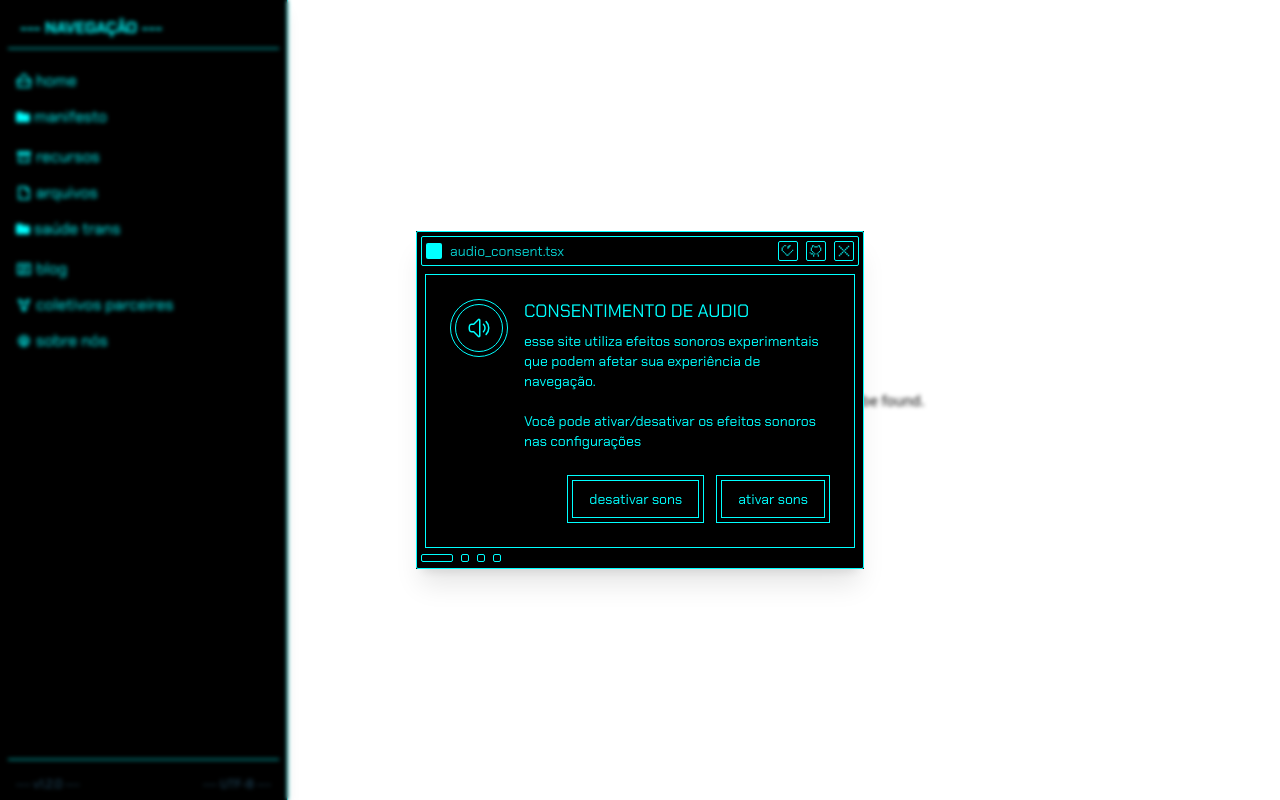
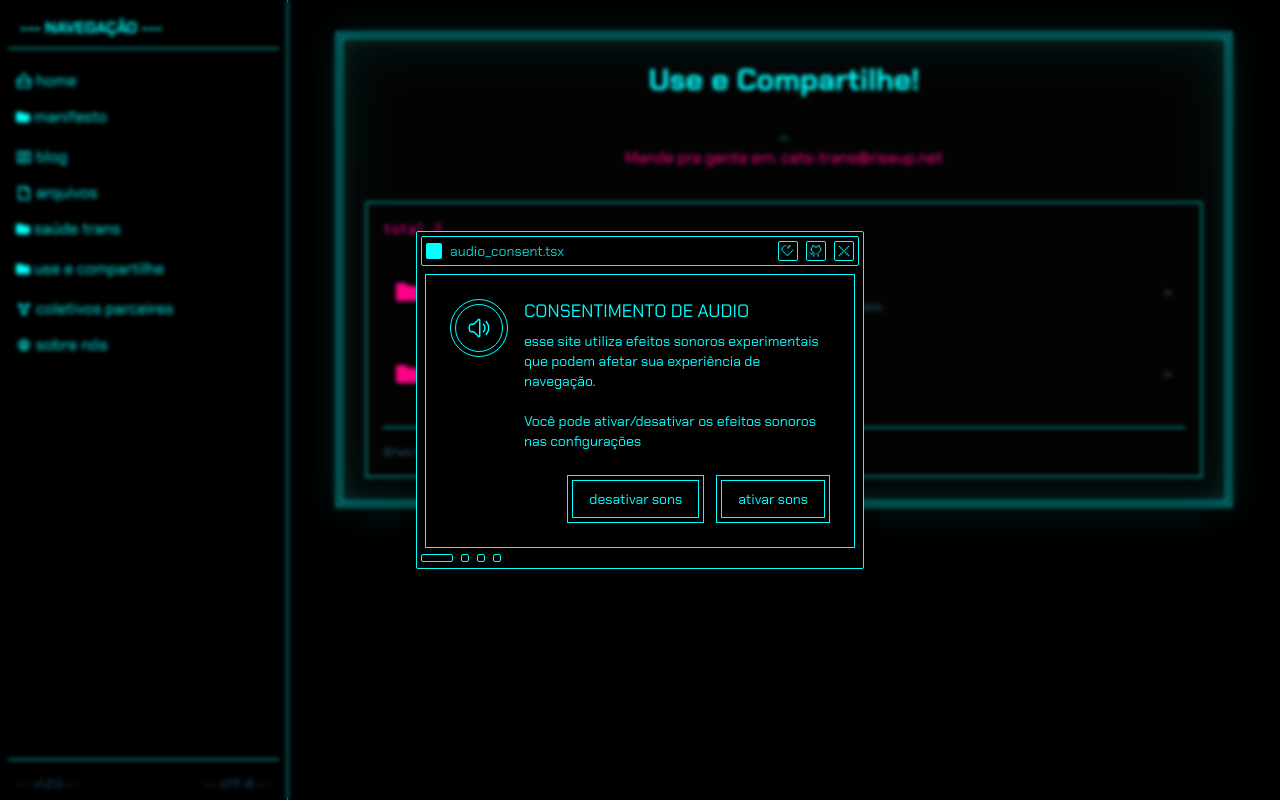
Before and after one commit to Coletivo-Anarquista-Trans/site, a Next.js app: page /use-e-compartilhe in a window 1280 px wide. Before the commit this address had no page. Built offline with nearby package versions, Linux system fonts and the light colour scheme.

Commit message:
initializing ‘use e compartilhe’ page

```diff
--- /dev/null
+++ b/src/app/use-e-compartilhe/page.tsx
@@ -0,0 +1,92 @@
+// app/use-e-compartilhe/page.tsx
+"use client";
+
+import CyberContainer from "@/components/atoms/CyberContainer";
+import { useRouter } from "next/navigation";
+import { FaFolder } from "react-icons/fa";
+
+interface DirectoryItem {
+    id: string;
+    name: string;
+    path: string;
+    description: string;
+}
+
+export default function UseECompartilhe() {
+    const router = useRouter();
+
+    const directories: DirectoryItem[] = [
+        {
+            id: "recursos",
+            name: "recursos",
+            path: "/use-e-compartilhe/recursos",
+            description: "Recursos úteis de customização de personagem e informações gerais."
+        },
+        {
+            id: "banco-de-imagens",
+            name: "banco-de-imagens",
+            path: "/use-e-compartilhe/banco-de-imagens",
+            description: "..."
+        },
+    ];
+
+    const handleDirectoryClick = (path: string) => {
+        router.push(path);
+    };
+
+    return (
+        <CyberContainer className="min-h-screen flex flex-col items-center overflow-x-hidden px-4 py-8">
+            <CyberContainer className="w-full max-w-4xl border border-accent1 p-1 crt-screen crt-curvature crt-reflection granular-effect">
+                <CyberContainer className="border border-accent1 p-6">
+                    <CyberContainer className="text-2xl sm:text-3xl font-bold text-accent1 mb-6 text-center">
+                        Use e Compartilhe!
+                    </CyberContainer>
+
+                    <CyberContainer className="text-accent1 text-center mb-8">
+                        ...
+                        <br />
+                        <span className="text-accent5">
+                            Mande pra gente em: cats-trans@riseup.net
+                        </span>
+                    </CyberContainer>
+
+                    <CyberContainer className="border border-accent1 p-4 bg-background">
+                        <div className="text-accent1 mb-4 font-mono text-sm">
+                            <span className="text-accent5">total {directories.length}</span>
+                        </div>
+
+                        <div className="space-y-2">
+                            {directories.map((dir) => (
+                                <div
+                                    key={dir.id}
+                                    className="flex items-center p-3 hover:bg-accent1 hover:text-background cursor-pointer border border-transparent hover:border-accent1 transition-all duration-200"
+                                    onClick={() => handleDirectoryClick(dir.path)}
+                                >
+                                    <FaFolder
+                                        size={24}
+                                        className="text-accent5 mr-4 flex-shrink-0"
+                                    />
+                                    <div className="flex-1">
+                                        <div className="font-mono text-accent5 group-hover:text-background mb-1">
+                                            {dir.name}/
+                                        </div>
+                                        <div className="text-sm text-accent3 group-hover:text-background">
+                                            {dir.description}
+                                        </div>
+                                    </div>
+                                    <div className="text-accent3 text-sm font-mono ml-4">
+                                        &gt;
+                                    </div>
+                                </div>
+                            ))}
+                        </div>
+
+                        <div className="mt-4 pt-4 border-t border-accent1 text-accent3 text-xs font-mono">
+                            <span>drwxr-xr-x 3 cats-coletivo-anarquista-trans 4096 {new Date().toLocaleDateString('pt-BR')}.</span>
+                        </div>
+                    </CyberContainer>
+                </CyberContainer>
+            </CyberContainer>
+        </CyberContainer>
+    )
+}
--- a/src/app/recursos/page.tsx
+++ b/src/app/use-e-compartilhe/recursos/page.tsx
@@ -1,10 +1,10 @@
 // app/recursos/page.tsx
 "use client";
 
+import CyberContainer from "@/components/atoms/CyberContainer";
+import CyberCategorySection from "@/components/organism/CyberCategorySection";
+import { useCyberSection } from "@/context/CyberSectionsContext/CyberSections";
 import { resourcesByCategory } from "@/data/resources";
-import CyberCategorySection from "@/components/organism/CyberCategorySection";
-import CyberContainer from "@/components/atoms/CyberContainer";
-import { useCyberSection } from "@/context/CyberSectionsContext/CyberSections";
 import { useEffect } from "react";
 
 export default function Resources() {
--- a/src/components/organism/CyberSidebar/index.tsx
+++ b/src/components/organism/CyberSidebar/index.tsx
@@ -1,26 +1,25 @@
 "use client";
 
-import React, { useEffect, useState } from "react";
+import CyberMiniButton from "@/components/atoms/CyberMiniButton";
+import { useAudio } from "@/context/AudioContext";
+import { useCyberSection } from "@/context/CyberSectionsContext/CyberSections";
+import { useTheme } from "@/context/ThemeContext";
 import classnames from "classnames";
+import { AnimatePresence, motion } from "framer-motion";
+import Link from "next/link";
+import { useRouter } from "next/navigation";
+import { useEffect, useState } from "react";
 import CyberContainer from "../../atoms/CyberContainer";
-import Link from "next/link";
-import { useTheme } from "@/context/ThemeContext";
-import { useCyberSection } from "@/context/CyberSectionsContext/CyberSections";
-import { useRouter } from "next/navigation";
 import {
+  AboutIcon,
+  ArchiveIcon,
+  BlogIcon,
+  CloseIcon,
   FolderIcon,
+  HamburgerIcon,
   HomeIcon,
-  BlogIcon,
-  ResourcesIcon,
-  ArchiveIcon,
-  AboutIcon,
-  HamburgerIcon,
-  TransgenderIcon,
-  CloseIcon,
+  TransgenderIcon
 } from "./CyberSidebarIcons";
-import CyberMiniButton from "@/components/atoms/CyberMiniButton";
-import { motion, AnimatePresence } from "framer-motion";
-import { useAudio } from "@/context/AudioContext";
 
 const containerVariants = {
   hidden: { opacity: 0 },
@@ -82,6 +81,7 @@ interface CyberSection {
 type ExpandedNodes = {
   "manifesto-root": boolean;
   "saude-trans-root": boolean;
+  "use-e-compartilhe-root": boolean;
 };
 
 const HARDCODED_SECTIONS = {
@@ -152,6 +152,9 @@ const HARDCODED_SECTIONS = {
     { id: "cartilhas-manuais", parent: "saude-trans", label: "cartilhas e manuais" },
     { id: "saude-mental", parent: "saude-trans", label: "saúde mental" },
   ],
+  useECompartilhe: [
+    { id: "recursos", parent: "use-e-compartilhe", label: "recursos" },
+  ],
 };
 
 export default function CyberSidebar() {
@@ -164,6 +167,7 @@ export default function CyberSidebar() {
   const [expandedNodes, setExpandedNodes] = useState<ExpandedNodes>({
     "manifesto-root": false,
     "saude-trans-root": false,
+    "use-e-compartilhe-root": false,
   });
   const [manifestoSections, setManifestoSections] = useState<CyberSection[]>(
     []
@@ -171,17 +175,23 @@ export default function CyberSidebar() {
   const [saudeTransSections, setSaudeTransSections] = useState<CyberSection[]>(
     []
   );
+  const [useECompartilheSections, setUseECompartilheSections] = useState<CyberSection[]>(
+    []
+  );
 
   useEffect(() => {
     if (cyberSections.length === 0) {
-      loadSections([...HARDCODED_SECTIONS.manifesto, ...HARDCODED_SECTIONS.saudeTrans]);
+      loadSections([...HARDCODED_SECTIONS.manifesto, ...HARDCODED_SECTIONS.saudeTrans, ...HARDCODED_SECTIONS.useECompartilhe]);
       setManifestoSections(HARDCODED_SECTIONS.manifesto);
       setSaudeTransSections(HARDCODED_SECTIONS.saudeTrans);
+      setUseECompartilheSections(HARDCODED_SECTIONS.useECompartilhe);
     } else {
       const manifestos = cyberSections.filter((s) => s.parent === "manifesto");
       const saudeTranss = cyberSections.filter((s) => s.parent === "saude-trans");
+      const useECompartilhes = cyberSections.filter((s) => s.parent === "use-e-compartilhe");
       setManifestoSections(manifestos);
       setSaudeTransSections(saudeTranss);
+      setUseECompartilheSections(useECompartilhes);
     }
   }, [cyberSections, loadSections]);
 
@@ -194,6 +204,11 @@ export default function CyberSidebar() {
     router.push(`/saude-trans/${id}`);
     setOpen(false);
   };
+
+  const handleUseECompartilheSectionClick = (id: string) => {
+    router.push(`/use-e-compartilhe/${id}`);
+    setOpen(false);
+  }
 
   const toggleNode = (id: keyof ExpandedNodes) => {
     setExpandedNodes((prev) => ({ ...prev, [id]: !prev[id] }));
@@ -254,10 +269,10 @@ export default function CyberSidebar() {
       </motion.div>
 
       <motion.div variants={itemVariants}>
-        <Link href="/recursos" passHref >
+        <Link href="/blog" passHref >
           <CyberMiniButton className="flex items-center w-full hover:bg-accent1 hover:text-background">
-            <ResourcesIcon />
-            <span>recursos</span>
+            <BlogIcon />
+            <span>blog</span>
           </CyberMiniButton>
         </Link>
       </motion.div>
@@ -321,13 +336,54 @@ export default function CyberSidebar() {
         </AnimatePresence>
       </motion.div>
 
-      <motion.div variants={itemVariants}>
-        <Link href="/blog" passHref >
-          <CyberMiniButton className="flex items-center w-full hover:bg-accent1 hover:text-background">
-            <BlogIcon />
-            <span>blog</span>
-          </CyberMiniButton>
-        </Link>
+      <motion.div variants={itemVariants} className="mb-1">
+        <div
+          className="flex items-center px-2 py-1 cursor-pointer hover:bg-accent1 hover:text-background"
+          onClick={() => toggleNode("use-e-compartilhe-root")}
+        >
+          <FolderIcon isOpen={expandedNodes["use-e-compartilhe-root"]} />
+          <span>use e compartilhe</span>
+        </div>
+
+        <AnimatePresence>
+          {expandedNodes["use-e-compartilhe-root"] && (
+            <motion.div
+              className="ml-6 pl-2 border-l border-accent1 overflow-hidden"
+              variants={subContainerVariants}
+              initial="hidden"
+              animate="visible"
+              exit="exit"
+            >
+              <motion.div
+                className="hover:bg-accent1 hover:text-background cursor-pointer px-2 py-1"
+                onClick={() => router.push("/use-e-compartilhe")}
+                variants={subItemVariants}
+              >
+                <div className="flex items-center">
+                  <span className="mr-1">---</span>
+                  <span className="ml-2 whitespace-nowrap overflow-hidden text-ellipsis max-w-[180px]">
+                    geral
+                  </span>
+                </div>
+              </motion.div>
+              {useECompartilheSections.map((section) => (
+                <motion.div
+                  key={section.id}
+                  className="hover:bg-accent1 hover:text-background cursor-pointer px-2 py-1"
+                  onClick={() => handleUseECompartilheSectionClick(section.id)}
+                  variants={subItemVariants}
+                >
+                  <div className="flex items-center">
+                    <span className="mr-1">---</span>
+                    <span className="ml-2 whitespace-nowrap overflow-hidden text-ellipsis max-w-[180px]">
+                      {section.label}
+                    </span>
+                  </div>
+                </motion.div>
+              ))}
+            </motion.div>
+          )}
+        </AnimatePresence>
       </motion.div>
 
       <motion.div variants={itemVariants}>
```
